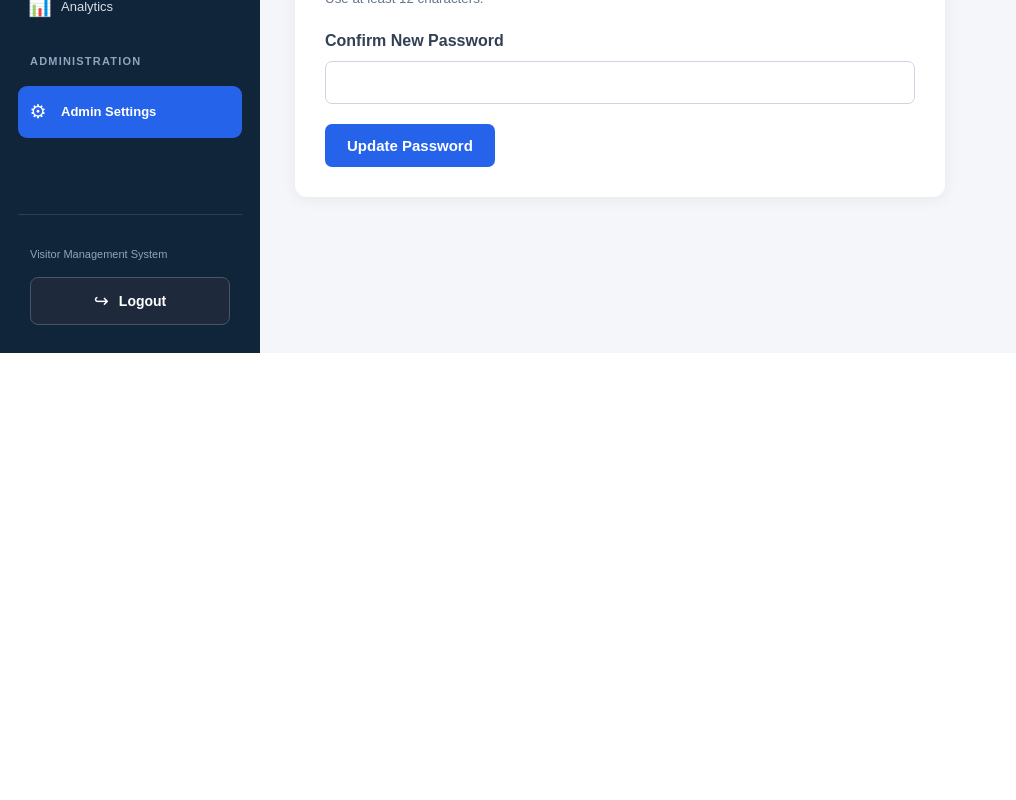
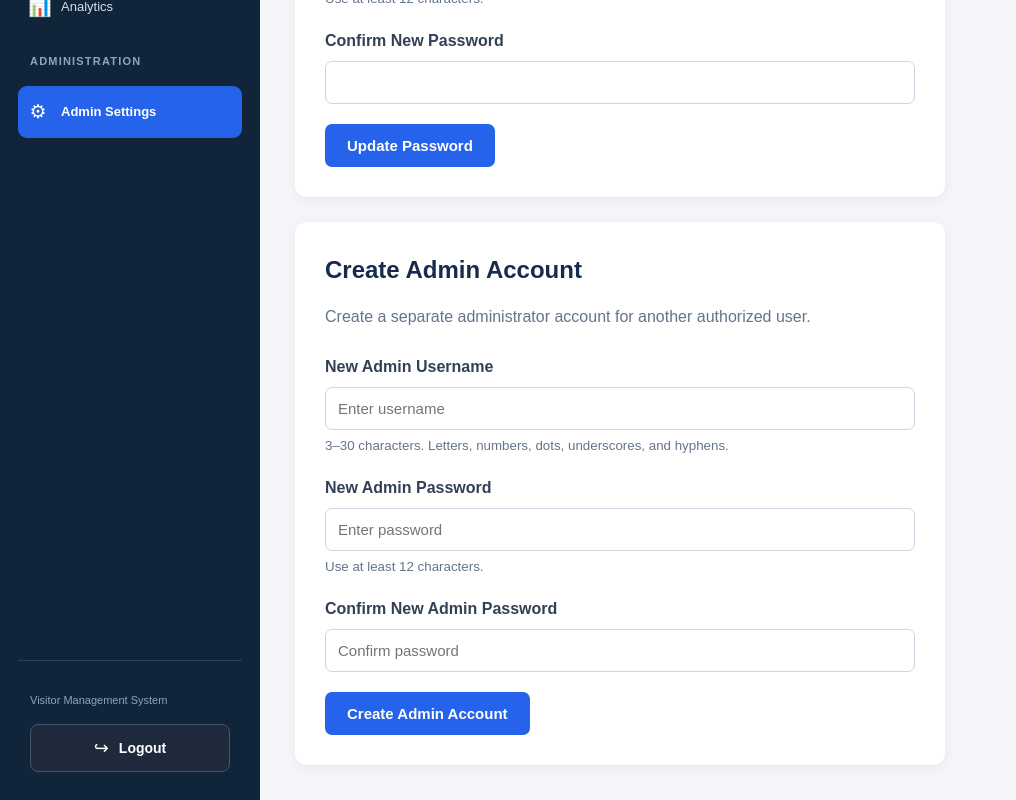
Before and after one commit to OmerMasih/visitor-management-system, a React (Vite) app in the folder client/: page /admin/settings in a window 1280 px wide. Shown: the part 447-1247 px from the top of the page, without its empty margins (0-1016 px from the left). Before the commit the page ends 800 px from the top, so only its background shows below. Built offline with nearby package versions, Linux system fonts and the light colour scheme; sample sign-in values are in the browser's storage.

Commit message:
added a section to your Admin Settings page with: - New administrator username - New administrator password - Confirm password - Create Account button - Success and error messages

```diff
--- a/client/src/pages/AdminSettings.css
+++ b/client/src/pages/AdminSettings.css
@@ -120,3 +120,26 @@
     padding: 20px;
   }
 }
+
+/* Space between the settings cards */
+.settings-card + .settings-card {
+  margin-top: 25px;
+}
+
+/* Make both settings sections consistent */
+.settings-card {
+  width: 100%;
+  box-sizing: border-box;
+}
+
+/* Better layout on smaller screens */
+@media (max-width: 768px) {
+  .admin-settings-layout {
+    flex-direction: column;
+  }
+
+  .admin-settings-content {
+    width: 100%;
+    box-sizing: border-box;
+  }
+}
--- a/client/src/pages/AdminSettings.jsx
+++ b/client/src/pages/AdminSettings.jsx
@@ -6,45 +6,63 @@ import "./AdminSettings.css";
 function AdminSettings() {
   const navigate = useNavigate();
 
+  // Change password states
   const [currentPassword, setCurrentPassword] = useState("");
   const [newPassword, setNewPassword] = useState("");
   const [confirmPassword, setConfirmPassword] = useState("");
-  const [message, setMessage] = useState("");
-  const [error, setError] = useState("");
-  const [loading, setLoading] = useState(false);
+  const [passwordMessage, setPasswordMessage] = useState("");
+  const [passwordError, setPasswordError] = useState("");
+  const [passwordLoading, setPasswordLoading] = useState(false);
 
+  // Create admin states
+  const [adminUsername, setAdminUsername] = useState("");
+  const [adminPassword, setAdminPassword] = useState("");
+  const [confirmAdminPassword, setConfirmAdminPassword] = useState("");
+  const [adminMessage, setAdminMessage] = useState("");
+  const [adminError, setAdminError] = useState("");
+  const [adminLoading, setAdminLoading] = useState(false);
+
+  // Get administrator token
+  const getToken = () => {
+    const token = sessionStorage.getItem("adminToken");
+
+    if (!token) {
+      navigate("/admin/login", { replace: true });
+      return null;
+    }
+
+    return token;
+  };
+
+  // ==========================================
+  // CHANGE ADMIN PASSWORD
+  // ==========================================
   const handleChangePassword = async (e) => {
     e.preventDefault();
 
-    setMessage("");
-    setError("");
+    setPasswordMessage("");
+    setPasswordError("");
 
     if (newPassword.length < 12) {
-      setError("New password must be at least 12 characters.");
+      setPasswordError("New password must be at least 12 characters.");
       return;
     }
 
     if (newPassword !== confirmPassword) {
-      setError("New passwords do not match.");
+      setPasswordError("New passwords do not match.");
       return;
     }
 
     if (currentPassword === newPassword) {
-      setError(
-        "Your new password must be different from your current password.",
-      );
+      setPasswordError("Choose a password different from your current one.");
       return;
     }
 
-    const token = sessionStorage.getItem("adminToken");
-
-    if (!token) {
-      navigate("/admin/login", { replace: true });
-      return;
-    }
+    const token = getToken();
+    if (!token) return;
 
     try {
-      setLoading(true);
+      setPasswordLoading(true);
 
       const response = await fetch(
         "http://localhost:5000/api/auth/change-password",
@@ -63,7 +81,6 @@ function AdminSettings() {
 
       const data = await response.json();
 
-      if (!response.ok) {
       if (response.status === 401) {
         sessionStorage.removeItem("adminToken");
         sessionStorage.removeItem("adminUser");
@@ -71,10 +88,11 @@ function AdminSettings() {
         return;
       }
 
+      if (!response.ok) {
         throw new Error(data.message || "Unable to change password.");
       }
 
-      setMessage("Password changed successfully. Please log in again.");
+      setPasswordMessage("Password changed successfully. Please log in again.");
 
       sessionStorage.removeItem("adminToken");
       sessionStorage.removeItem("adminUser");
@@ -87,9 +105,81 @@ function AdminSettings() {
         navigate("/admin/login", { replace: true });
       }, 2000);
     } catch (err) {
-      setError(err.message || "Something went wrong.");
+      setPasswordError(err.message || "Something went wrong.");
     } finally {
-      setLoading(false);
+      setPasswordLoading(false);
+    }
+  };
+
+  // ==========================================
+  // CREATE ADMIN ACCOUNT
+  // ==========================================
+  const handleCreateAdmin = async (e) => {
+    e.preventDefault();
+
+    setAdminMessage("");
+    setAdminError("");
+
+    if (adminUsername.trim().length < 3) {
+      setAdminError("Username must contain at least 3 characters.");
+      return;
+    }
+
+    if (adminPassword.length < 12) {
+      setAdminError("Password must be at least 12 characters.");
+      return;
+    }
+
+    if (adminPassword !== confirmAdminPassword) {
+      setAdminError("Passwords do not match.");
+      return;
+    }
+
+    const token = getToken();
+    if (!token) return;
+
+    try {
+      setAdminLoading(true);
+
+      const response = await fetch(
+        "http://localhost:5000/api/auth/create-admin",
+        {
+          method: "POST",
+          headers: {
+            "Content-Type": "application/json",
+            Authorization: `Bearer ${token}`,
+          },
+          body: JSON.stringify({
+            username: adminUsername.trim(),
+            password: adminPassword,
+          }),
+        },
+      );
+
+      const data = await response.json();
+
+      if (response.status === 401) {
+        sessionStorage.removeItem("adminToken");
+        sessionStorage.removeItem("adminUser");
+        navigate("/admin/login", { replace: true });
+        return;
+      }
+
+      if (!response.ok) {
+        throw new Error(data.message || "Unable to create admin account.");
+      }
+
+      setAdminMessage(
+        `Administrator account "${data.admin.username}" created successfully.`,
+      );
+
+      setAdminUsername("");
+      setAdminPassword("");
+      setConfirmAdminPassword("");
+    } catch (err) {
+      setAdminError(err.message || "Something went wrong.");
+    } finally {
+      setAdminLoading(false);
     }
   };
 
@@ -100,18 +190,24 @@ function AdminSettings() {
       <main className="admin-settings-content">
         <div className="settings-header">
           <h1>Admin Settings</h1>
-          <p>Manage your administrator account and security.</p>
+          <p>Manage administrator accounts and security.</p>
         </div>
 
+        {/* CHANGE PASSWORD */}
         <section className="settings-card">
           <h2>Change Password</h2>
+
           <p className="settings-description">
-            Update your administrator password regularly to help protect your
-            account.
+            Update your administrator password to help protect your account.
           </p>
 
-          {error && <div className="settings-error">{error}</div>}
-          {message && <div className="settings-success">{message}</div>}
+          {passwordError && (
+            <div className="settings-error">{passwordError}</div>
+          )}
+
+          {passwordMessage && (
+            <div className="settings-success">{passwordMessage}</div>
+          )}
 
           <form onSubmit={handleChangePassword}>
             <div className="settings-form-group">
@@ -156,9 +252,86 @@ function AdminSettings() {
             <button
               type="submit"
               className="settings-submit-button"
-              disabled={loading}
+              disabled={passwordLoading}
             >
-              {loading ? "Updating..." : "Update Password"}
+              {passwordLoading ? "Updating..." : "Update Password"}
+            </button>
+          </form>
+        </section>
+
+        {/* CREATE ADMIN ACCOUNT */}
+        <section className="settings-card">
+          <h2>Create Admin Account</h2>
+
+          <p className="settings-description">
+            Create a separate administrator account for another authorized user.
+          </p>
+
+          {adminError && <div className="settings-error">{adminError}</div>}
+
+          {adminMessage && (
+            <div className="settings-success">{adminMessage}</div>
+          )}
+
+          <form onSubmit={handleCreateAdmin}>
+            <div className="settings-form-group">
+              <label htmlFor="adminUsername">New Admin Username</label>
+              <input
+                id="adminUsername"
+                type="text"
+                value={adminUsername}
+                onChange={(e) => setAdminUsername(e.target.value)}
+                placeholder="Enter username"
+                minLength={3}
+                maxLength={30}
+                pattern="[a-zA-Z0-9._-]+"
+                title="Use letters, numbers, dots, underscores, or hyphens."
+                required
+                autoComplete="off"
+              />
+              <small>
+                3–30 characters. Letters, numbers, dots, underscores, and
+                hyphens.
+              </small>
+            </div>
+
+            <div className="settings-form-group">
+              <label htmlFor="adminPassword">New Admin Password</label>
+              <input
+                id="adminPassword"
+                type="password"
+                value={adminPassword}
+                onChange={(e) => setAdminPassword(e.target.value)}
+                placeholder="Enter password"
+                minLength={12}
+                required
+                autoComplete="new-password"
+              />
+              <small>Use at least 12 characters.</small>
+            </div>
+
+            <div className="settings-form-group">
+              <label htmlFor="confirmAdminPassword">
+                Confirm New Admin Password
+              </label>
+              <input
+                id="confirmAdminPassword"
+                type="password"
+                value={confirmAdminPassword}
+                onChange={(e) => setConfirmAdminPassword(e.target.value)}
+                placeholder="Confirm password"
+                minLength={12}
+                required
+                autoComplete="new-password"
+              />
+            </div>
+
+            <button
+              type="submit"
+              className="settings-submit-button"
+              disabled={adminLoading}
+            >
+              {adminLoading ? "Creating Account..." : "Create Admin Account"}
             </button>
           </form>
         </section>
```
Also changed, not shown: 1 other file (tests, documents, lock files or other folders). Lines whose indentation alone changed are shown as unchanged.
